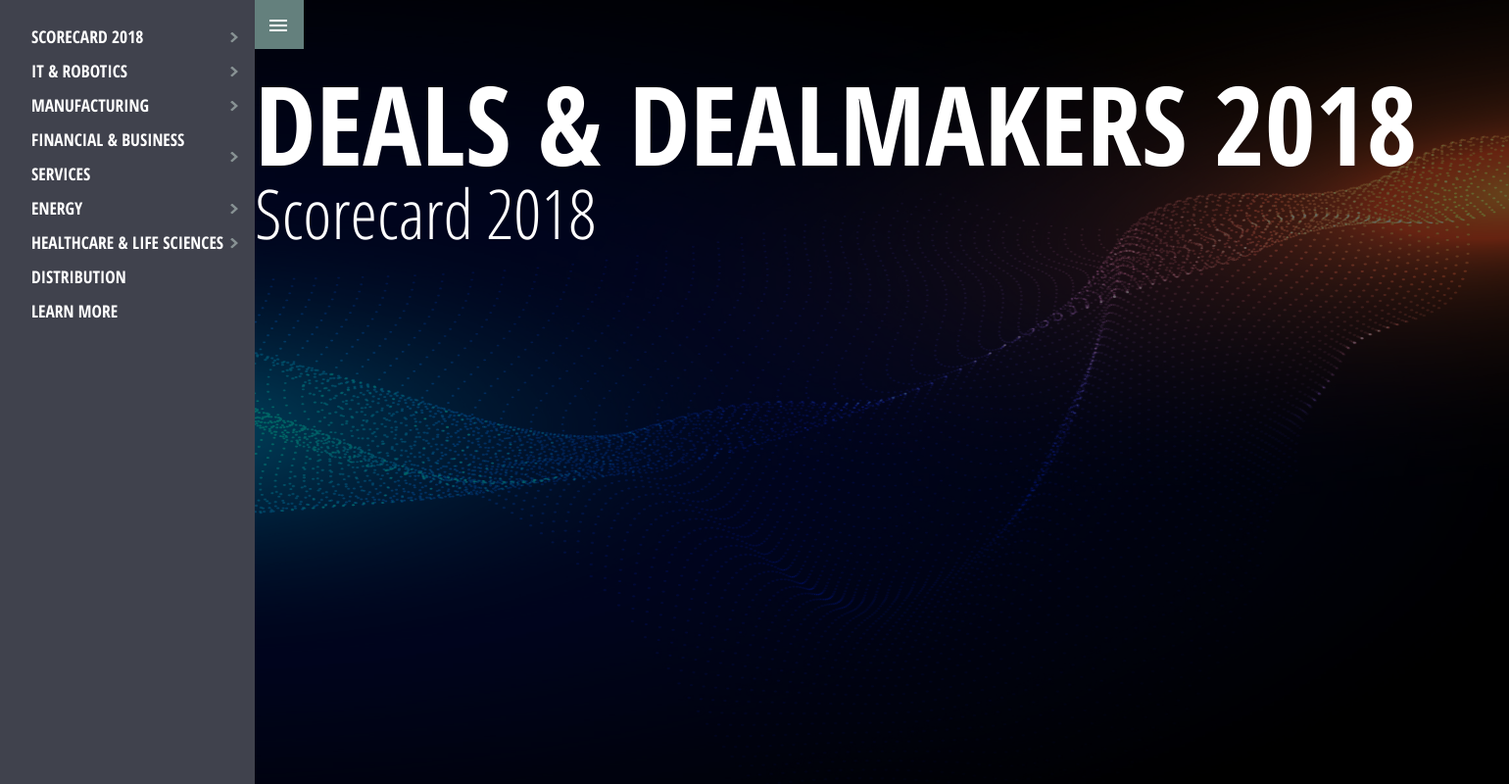
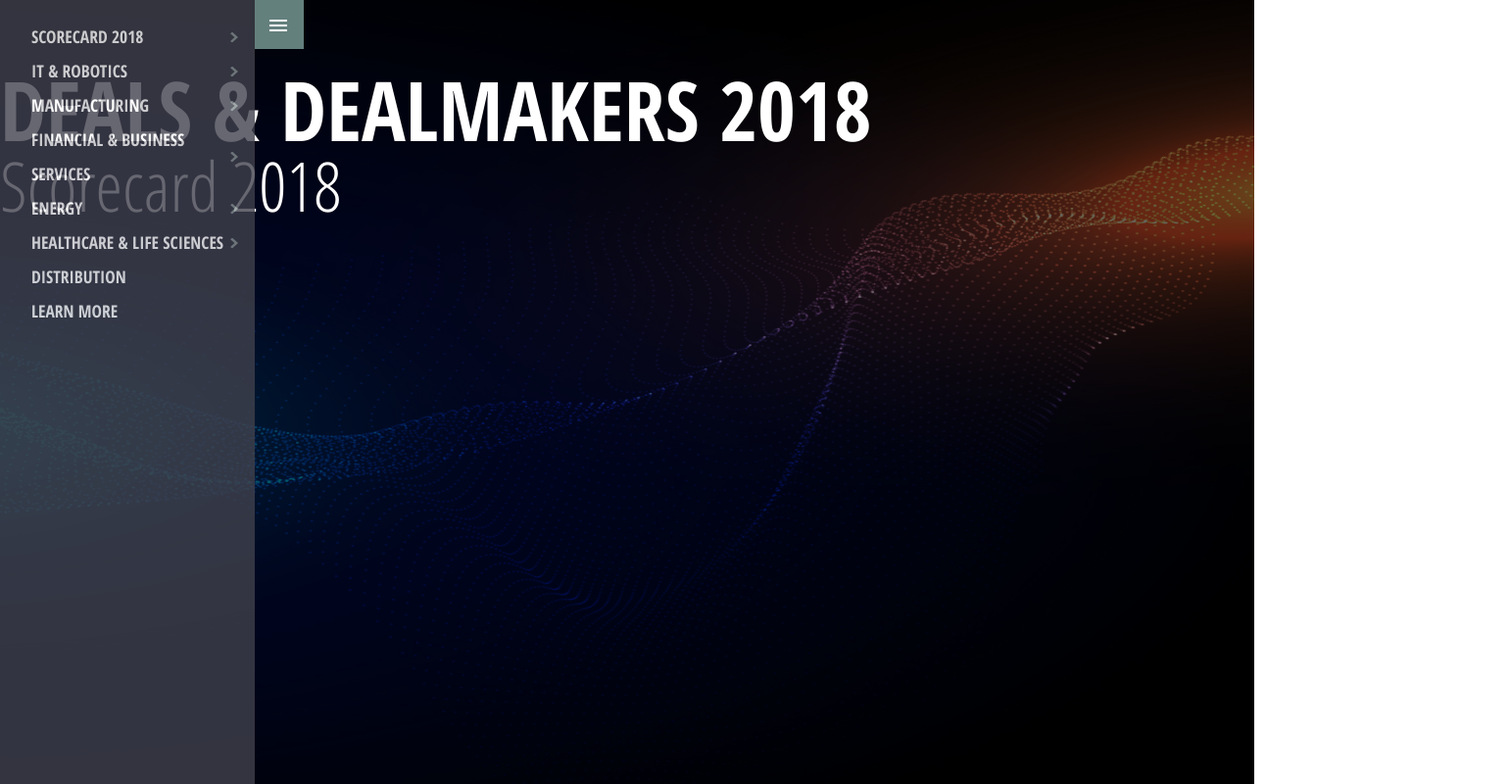
Before and after one commit to mknee123/scorecard2018, a website: page index.html in a window 1280 px wide. Shown: the whole page at 98% size, 1540 px wide, since content can reach past the window. Drawn offline with nearby package versions, Linux system fonts and the light colour scheme; files that its build step writes are made by us from their sources.

Commit message:
Add changes to style to make nav overlay content instead of pushing it to the right. This will help keep content on screen at all times. Hopefully

```diff
--- a/src/css/style.css
+++ b/src/css/style.css
@@ -88,16 +88,11 @@ Main components
   }
   .cd-main-content.lateral-menu-is-open {
     /* translate to show the lateral menu - all content needs to be put in the .cd-main-content to translate*/
-    /* -webkit-transform: translateX(-260px);
-    -moz-transform: translateX(-260px);
-    -ms-transform: translateX(-260px);
-    -o-transform: translateX(-260px);
-    transform: translateX(-260px); */
-    -webkit-transform: translateX(260px);
+    /* -webkit-transform: translateX(260px);
     -moz-transform: translateX(260px);
     -ms-transform: translateX(260px);
     -o-transform: translateX(260px);
-    transform: translateX(260px);
+    transform: translateX(260px); */
   }
   @media only screen and (min-width: 768px) {
     .cd-main-content {
@@ -290,24 +285,27 @@ Main components
     /* right: 0; */
     left: -260px;
     top: 0;
-    visibility: hidden;
+    /* visibility: hidden; */
     /* the secondary navigation is covered by the main element */
-    z-index: 1;
+    z-index: 2;
     width: 260px;
     background-color: #40424d;
     overflow-y: auto;
     /* Force Hardware Acceleration in WebKit */
-    -webkit-transform: translateZ(0);
+    /* maybe add back in later
+    /* -webkit-transform: translateZ(0);
     -webkit-backface-visibility: hidden;
     -webkit-transition: -webkit-transform .4s 0s, visibility 0s .4s;
     -moz-transition: -moz-transform .4s 0s, visibility 0s .4s;
-    transition: transform .4s 0s, visibility 0s .4s;
+    transition: transform .4s 0s, visibility 0s .4s; */
     /* this creates the subtle slide in animation of the navigation */
-    -webkit-transform: translateX(80px);
+    /* -webkit-transform: translateX(80px);
     -moz-transform: translateX(80px);
     -ms-transform: translateX(80px);
     -o-transform: translateX(80px);
-    transform: translateX(80px);
+    transform: translateX(80px); */
+    opacity: .8;
+    transition: all .4s ease-in-out;
   }
   #cd-lateral-nav .cd-navigation {
     margin: 10px 0 16px;
@@ -343,6 +341,8 @@ Main components
     -ms-transform: translateX(0);
     -o-transform: translateX(0);
     transform: translateX(0); */
+    /* Add back in later
+
     -webkit-transform: translateX(260px);
     -moz-transform: translateX(260px);
     -ms-transform: translateX(260px);
@@ -351,9 +351,12 @@ Main components
     visibility: visible;
     -webkit-transition: -webkit-transform .4s 0s, visibility 0s 0s;
     -moz-transition: -moz-transform .4s 0s, visibility 0s 0s;
-    transition: transform .4s 0s, visibility 0s 0s;
+    transition: transform .4s 0s, visibility 0s 0s; */
     /* smooth the scrolling on touch devices - webkit browsers */
     -webkit-overflow-scrolling: touch;
+
+    /** new **/
+    left:0;
   }
 
   /* style menu items which have a submenu  */
@@ -430,15 +433,13 @@ Opening
 .opening-text {
   color: white;
   position: relative;
-  width: 100vw;
-  margin: 0 auto;
-  display: block;
 }
 #site-title {
   font-family: var(--open-sans-condense);
-  font-size:8rem;
+  font-size:6rem;
   color: white;
   text-transform: uppercase;
   font-weight: 700;
+  transform: translateX(calc(50vw));
 
 }
--- a/src/js/main.js
+++ b/src/js/main.js
@@ -38,21 +38,21 @@ jQuery(document).ready(function($){
 	});
 
 	//close lateral menu clicking outside the menu itself
-	$content_wrapper.on('click', function(event){
-		if( !$(event.target).is('#cd-menu-trigger, #cd-menu-trigger span') ) {
-			$lateral_menu_trigger.removeClass('is-clicked');
-			$navigation.removeClass('lateral-menu-is-open');
-			$content_wrapper.removeClass('lateral-menu-is-open').one('webkitTransitionEnd otransitionend oTransitionEnd msTransitionEnd transitionend', function(){
-				$('body').removeClass('overflow-hidden');
-			});
-			$('#cd-lateral-nav').removeClass('lateral-menu-is-open');
-			//check if transitions are not supported
-			if($('html').hasClass('no-csstransitions')) {
-				$('body').removeClass('overflow-hidden');
-			}
+	// $content_wrapper.on('click', function(event){
+	// 	if( !$(event.target).is('#cd-menu-trigger, #cd-menu-trigger span') ) {
+	// 		$lateral_menu_trigger.removeClass('is-clicked');
+	// 		$navigation.removeClass('lateral-menu-is-open');
+	// 		$content_wrapper.removeClass('lateral-menu-is-open').one('webkitTransitionEnd otransitionend oTransitionEnd msTransitionEnd transitionend', function(){
+	// 			$('body').removeClass('overflow-hidden');
+	// 		});
+	// 		$('#cd-lateral-nav').removeClass('lateral-menu-is-open');
+	// 		//check if transitions are not supported
+	// 		if($('html').hasClass('no-csstransitions')) {
+	// 			$('body').removeClass('overflow-hidden');
+	// 		}
 
-		}
-	});
+	// 	}
+	// });
 
 	//open (or close) submenu items in the lateral menu. Close all the other open submenu items.
 	$('.item-has-children').children('a').on('click', function(event){
@@ -69,7 +69,7 @@ jQuery(document).ready(function($){
 
     function resize() {
         if ($window.width() > 768) {
-            return $menuOpen.addClass('lateral-menu-is-open') && $header.addClass('lateral-menu-is-open') && $main.addClass('lateral-menu-is-open') && $body.addCLass('overflow-hidden');
+            return $menuOpen.addClass('lateral-menu-is-open') && $header.addClass('lateral-menu-is-open') && $main.addClass('lateral-menu-is-open') && $body.addClass('overflow-hidden');
         }
 
         $menuOpen.removeClass('lateral-menu-is-open');
@@ -79,8 +79,8 @@ jQuery(document).ready(function($){
         }
 
     function recheck() {
-        if( $main.hasClass('lateral-menu-is-open') ) {
-            return $body.addCLass('overflow-hidden');
+        if( $menuOpen.hasClass('lateral-menu-is-open') ) {
+            return $body.addClass('overflow-hidden');
         }
         $body.removeClass('overflow-hidden');
     }
```
Also changed, not shown: css/style.min.css, js/main.min.js.
